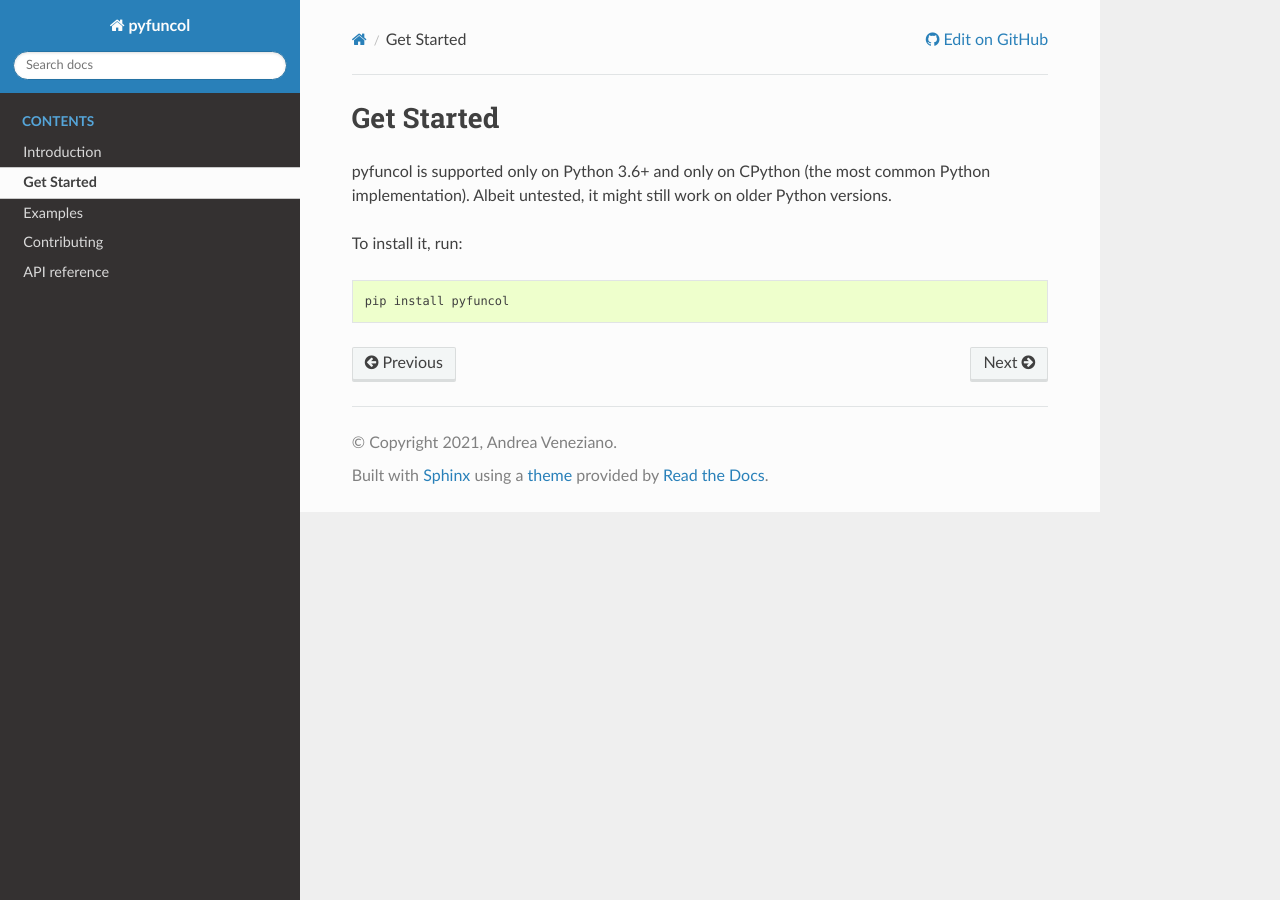
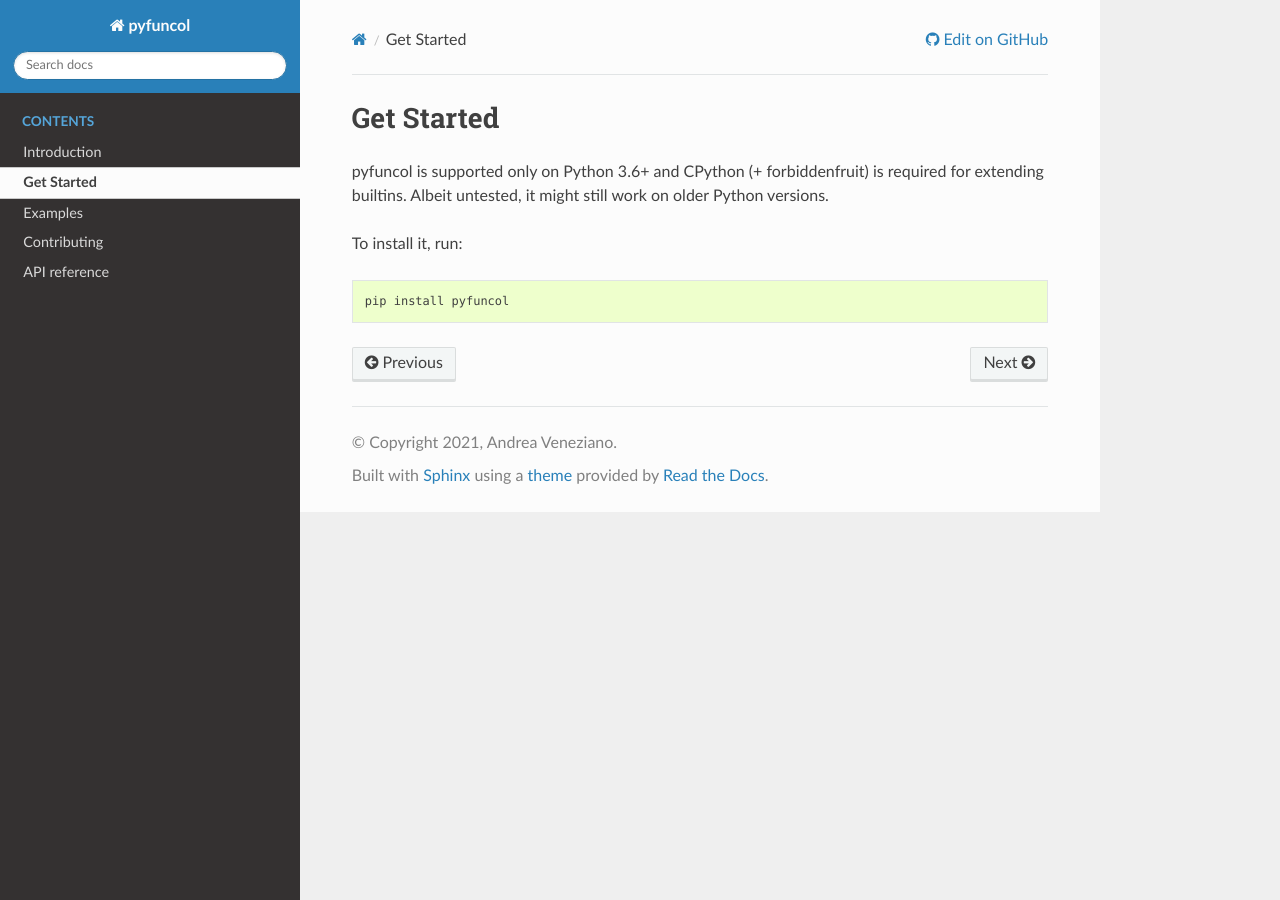
Before and after one commit to didactic-meme/pyfuncol, a Sphinx documentation site: the page built from docs/source/get_started.md, in a window 1280 px wide. Built offline with Sphinx 7.4.7 and the Read the Docs theme 2.0.0, drawn with Linux system fonts in a browser that asks for light colours.

Commit message:
Updated documentation

```diff
--- a/docs/source/get_started.md
+++ b/docs/source/get_started.md
@@ -1,6 +1,6 @@
 # Get Started
 
-pyfuncol is supported only on Python 3.6+ and only on CPython (the most common Python implementation). Albeit untested, it might still work on older Python versions.
+pyfuncol is supported only on Python 3.6+ and CPython (+ forbiddenfruit) is required for extending builtins. Albeit untested, it might still work on older Python versions.
 
 To install it, run:
 
```
Also changed, not shown: README.md (+3 -2 lines), docs/source/examples.md (+15 -0 lines).
